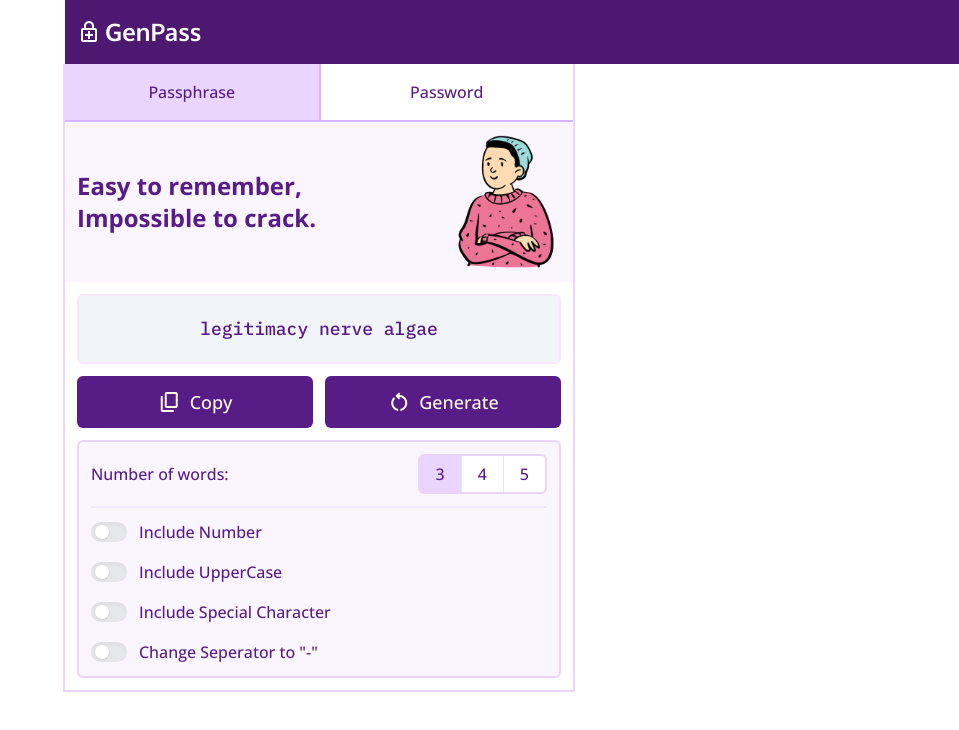
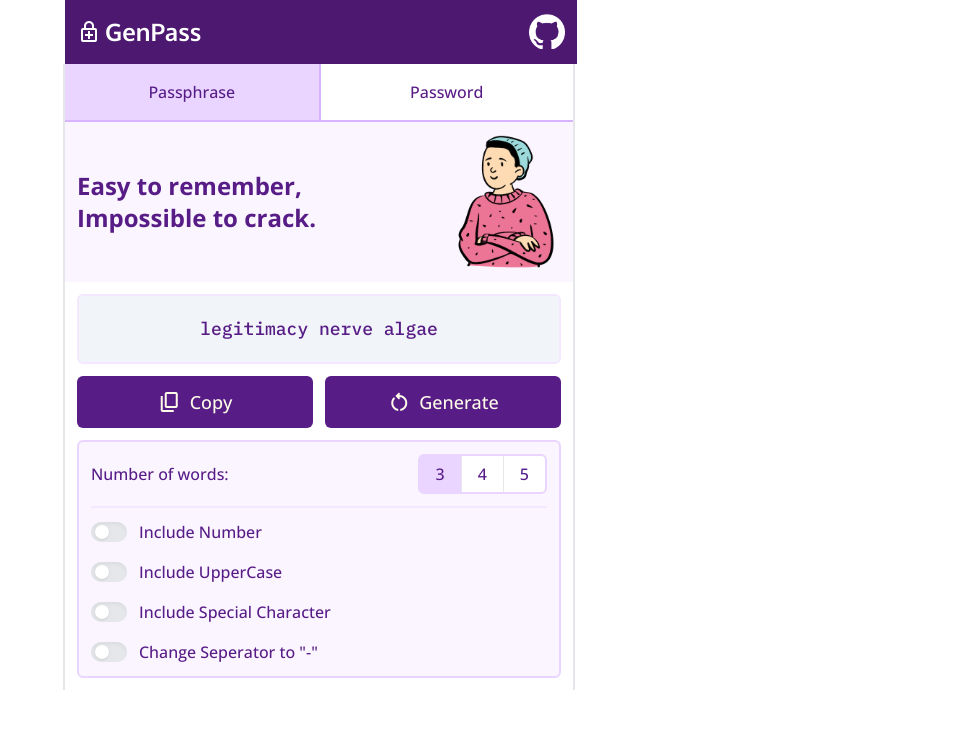
Before and after one commit to z1shivam/GenPass, a website built with Vite: page index.html in a window 1280 px wide. Shown: the whole page, without its empty margins (321-1280 px from the left). Built offline with nearby package versions, Linux system fonts and the light colour scheme; a script that the page names is missing.

Commit message:
ready to deploy

```diff
--- a/index.html
+++ b/index.html
@@ -4,7 +4,7 @@
     <meta charset="UTF-8" />
     <meta name="viewport" content="width=device-width, initial-scale=1.0" />
     <meta name="theme-color" content="#4c1870" />
-    <link rel="stylesheet" href="style.css" />
+    <link rel="stylesheet" href="compiled.css" />
     <script src="https://cdnjs.cloudflare.com/ajax/libs/clipboard.js/2.0.8/clipboard.min.js"></script>
     <link
       rel="stylesheet"
@@ -12,9 +12,9 @@
     />
     <title>Vite App</title>
   </head>
-  <body class="max-w-lg mx-auto sm:border-x-2 sm:border-b-2 border-purple-200">
+  <body class="max-w-lg mx-auto sm:border-x-2">
     <header
-      class="h-16 flex items-center bg-[#4c1870] px-3 justify-between fixed top-0 z-50 w-full"
+      class="h-16 flex items-center bg-[#4c1870] px-3 justify-between fixed top-0 z-50 w-full max-w-lg"
     >
       <div class="text-white text-2xl font-[oxygen] flex items-center">
         <span class="material-symbols-outlined pr-1"> enhanced_encryption </span
```
Also changed, not shown: compiled.css (added).
